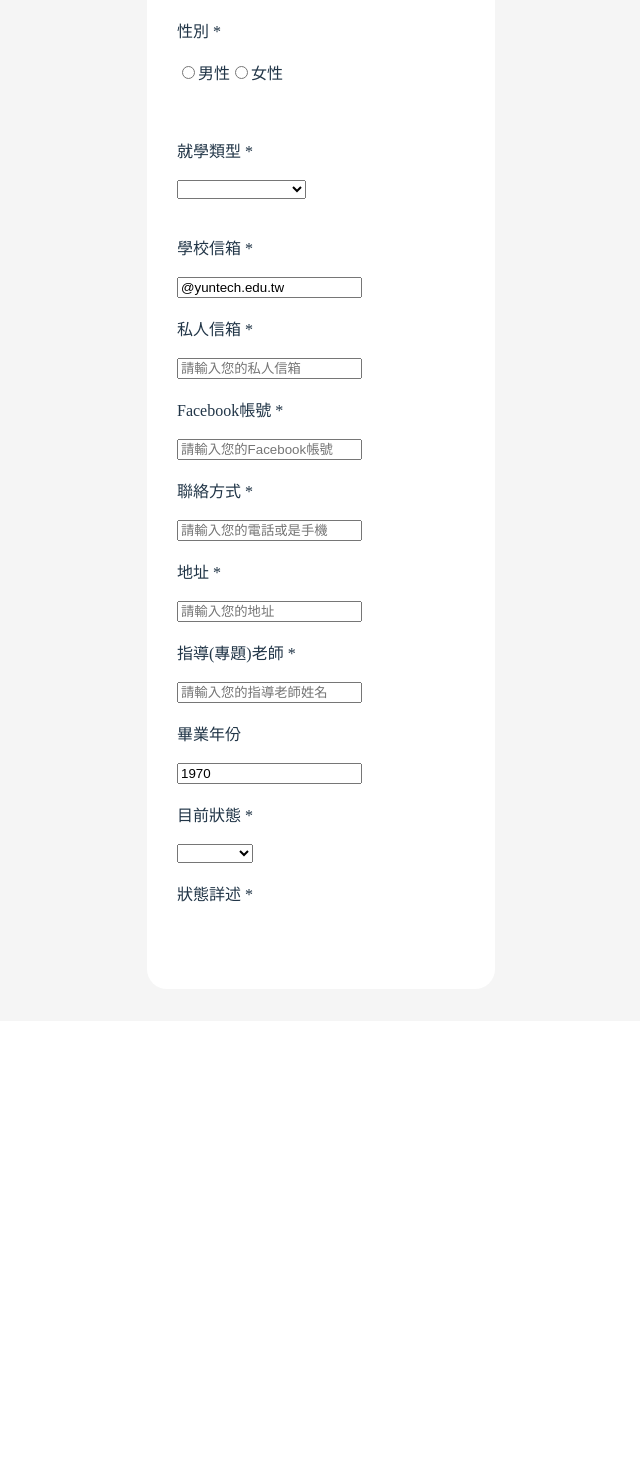
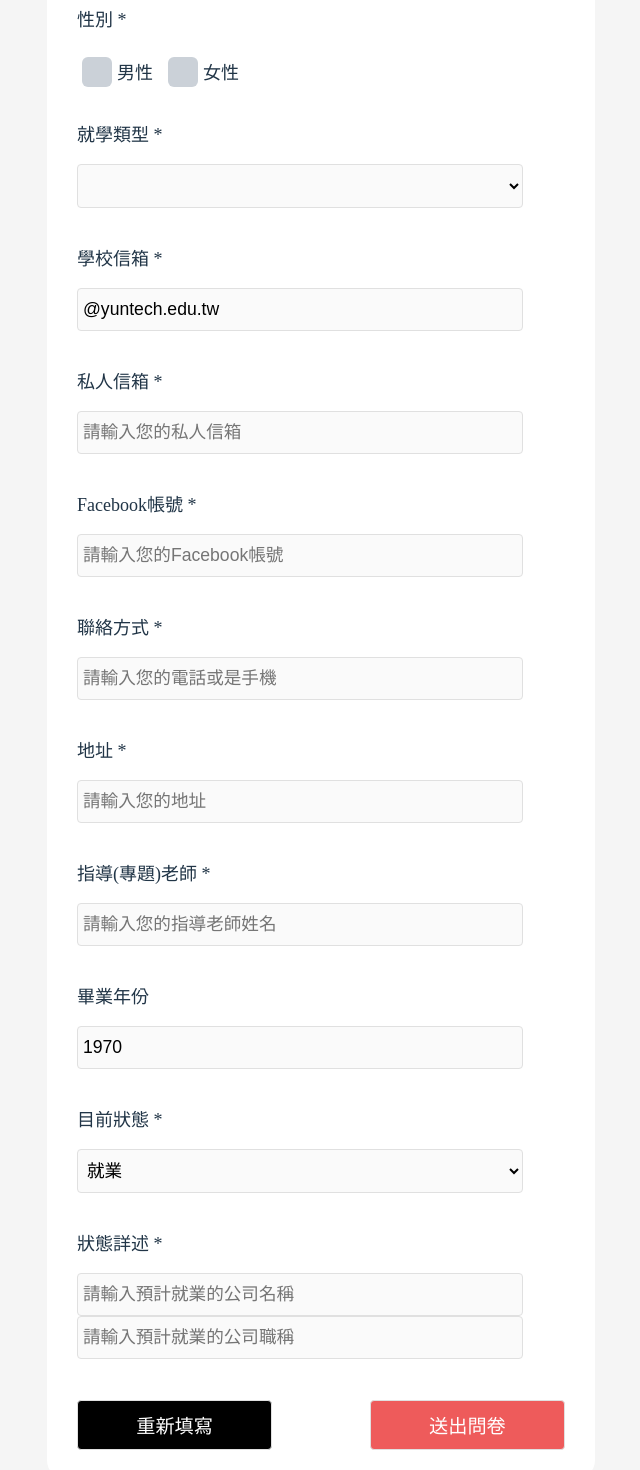
Before and after one commit to ji03mmy18/YunMIS-GraduateTracker, a Vue app in the folder frontend/: page /form in a window 1280 px wide. Shown: the part 400-1870 px from the top of the page, without its empty margins (319-959 px from the left). Before the commit the page ends 1421 px from the top, so only its background shows below. Built offline with nearby package versions, Linux system fonts and the light colour scheme.

Commit message:
feat: [前端]完成表單頁介面設計與重設功能

```diff
--- a/frontend/src/components/Form.vue
+++ b/frontend/src/components/Form.vue
@@ -1,7 +1,6 @@
 <template>
   <div class="infobox">
-    <h1>雲科大 資管系</h1>
-    <h1>畢業生流向問卷調查</h1>
+    <h1>雲科大資管系 畢業生流向問卷調查</h1>
     <br><br>
     <!-- 表單主體 -->
     <form class="form" @submit.prevent>
@@ -9,7 +8,7 @@
       <div class="form-field">
         <label>學號</label>
         <br><br>
-        <input readonly type="text" v-model="user.ID" class="form-control">
+        <input readonly type="text" v-model="user.ID" class="form-control" id="sid">
         <br><br><br>
       </div>
 
@@ -17,7 +16,7 @@
       <div class="form-field">
         <label>姓名</label>
         <br><br>
-        <input readonly type="text" v-model="user.Name" class="form-control">
+        <input readonly type="text" v-model="user.Name" class="form-control" id="sname">
         <br><br><br>
       </div>
 
@@ -25,17 +24,16 @@
       <div class="form-field">
         <label>性別 *</label>
         <br><br>
-        <label><input class="option-input" type="radio" name="sex" id="male" value="男">男性</label>
-        <label><input class="option-input" type="radio" name="sex" id="female" value="女">女性</label>
-        <br><br>
-        <br><br>
+        <label class="labelR"><input required class="option-input" type="radio" name="sex" v-model="sex" value="男">男性</label>
+        <label class="labelR"><input required class="option-input" type="radio" name="sex" v-model="sex" value="女">女性</label>
+        <br><br><br>
       </div>
 
       <!-- 表單第四列：學位 -->
       <div class="form-field">
         <label>就學類型 *</label>
         <br><br>
-        <select class="select-style" v-model="user.Education_type">
+        <select required class="select-style" v-model="user.Education_type" id="sedutype">
           <option value="四技">四技</option>
           <option value="二技">二技</option>
           <option value="碩士">碩士</option>
@@ -52,63 +50,63 @@
       <div class="form-field">
         <label>學校信箱 *</label>
         <br><br>
-        <input type="text" class="form-control" v-model="schoolMail" placeholder="請輸入您的學校信箱">
-        <br><br>
+        <input required type="text" class="form-control" v-model="schoolMail" placeholder="請輸入您的學校信箱">
+        <br><br><br>
       </div>
 
       <!-- 表單第六列：私人信箱 -->
       <div class="form-field">
         <label>私人信箱 *</label>
         <br><br>
-        <input type="text" class="form-control" v-model="personalMail" placeholder="請輸入您的私人信箱">
-        <br><br>
+        <input required type="text" class="form-control" v-model="personalMail" placeholder="請輸入您的私人信箱">
+        <br><br><br>
       </div>
 
       <!-- 表單第七列：FB帳號 -->
       <div class="form-field">
         <label>Facebook帳號 *</label>
         <br><br>
-        <input type="text" class="form-control" v-model="fbName" placeholder="請輸入您的Facebook帳號">
-        <br><br>
+        <input required type="text" class="form-control" v-model="fbName" placeholder="請輸入您的Facebook帳號">
+        <br><br><br>
       </div>
 
       <!-- 表單第八列：電話 -->
       <div class="form-field">
         <label>聯絡方式 *</label>
         <br><br>
-        <input type="text" class="form-control" v-model="phoneNo" placeholder="請輸入您的電話或是手機">
-        <br><br>
+        <input required type="text" class="form-control" v-model="phoneNo" placeholder="請輸入您的電話或是手機">
+        <br><br><br>
       </div>
 
       <!-- 表單第九列：地址 -->
       <div class="form-field">
         <label>地址 *</label>
         <br><br>
-        <input type="text" class="form-control" v-model="address" placeholder="請輸入您的地址">
-        <br><br>
+        <input required type="text" class="form-control" v-model="address" placeholder="請輸入您的地址">
+        <br><br><br>
       </div>
 
       <!-- 表單第十列：指導老師 -->
       <div class="form-field">
         <label>指導(專題)老師 *</label>
         <br><br>
-        <input type="text" class="form-control" v-model="teacher" placeholder="請輸入您的指導老師姓名">
-        <br><br>
+        <input required type="text" class="form-control" v-model="teacher" placeholder="請輸入您的指導老師姓名">
+        <br><br><br>
       </div>
 
       <!-- 表單第十一列：畢業年 -->
       <div class="form-field">
         <label>畢業年份</label>
         <br><br>
-        <input readonly type="text" class="form-control" v-model="user.Year">
-        <br><br>
+        <input readonly type="text" class="form-control" v-model="user.Year" id="syear">
+        <br><br><br>
       </div>
 
       <!-- 表單第十二列：目前狀態 -->
       <div class="form-field">
         <label>目前狀態 *</label>
         <br><br>
-        <select class="select-style" v-model="currState" v-on:change="stateChange">
+        <select required class="select-style" v-model="currState" v-on:change="stateChange">
           <option value="就業">就業</option>
 					<option value="升學">升學</option>
 					<option value="服兵役">服兵役</option>
@@ -116,47 +114,70 @@
 					<option value="出國留學">出國留學</option>
 					<option value="其他">其他</option>
         </select>
-        <br><br>
+        <br><br><br>
       </div>
 
       <!-- 表單第十三列：狀態詳述 -->
       <div class="form-field">
         <label>狀態詳述 *</label>
         <br><br>
-        <input type="text" v-show="currState == '升學' || currState == '出國留學'" v-model="detailOne" placeholder="請輸入升學或留學的學校名稱">
-        <input type="text" v-show="currState == '升學' || currState == '出國留學'" v-model="detailTwo" placeholder="請輸入升學或留學的學校科系">
-        <input type="text" v-show="currState == '就業'" v-model="detailOne" placeholder="請輸入預計就業的公司名稱">
-        <input type="text" v-show="currState == '就業'" v-model="detailTwo" placeholder="請輸入預計就業的公司職稱">
-        <input type="text" v-show="currState == '延畢' || currState == '服兵役'" v-model="detailOne">
-        <input type="longtext" v-show="currState == '其他'" v-model="detailOne" placeholder="請描述目前的狀態">
+        <div v-if="currState == '升學' || currState == '出國留學'">
+          <input required type="text" v-model="detailOne" placeholder="請輸入升學或留學的學校名稱">
+          <input required type="text" v-model="detailTwo" placeholder="請輸入升學或留學的學校科系">
+        </div>
+        <div v-if="currState == '就業'">
+          <input required type="text" v-model="detailOne" placeholder="請輸入預計就業的公司名稱">
+          <input required type="text" v-model="detailTwo" placeholder="請輸入預計就業的公司職稱">
+        </div>
+        <div v-if="currState == '延畢' || currState == '服兵役'">
+          <input type="text" v-model="detailOne">
+        </div>
+        <div v-if="currState == '其他'">
+          <input required type="text" v-model="detailOne" placeholder="請描述目前的狀態">
+        </div>
         <br><br>
       </div>
 
+      <!-- 表單結尾：送出或重填 -->
+      <div>
+        <button class="resetBtn" @click="resetForm">重新填寫</button>
+        <button class="submitBtn" type="submit">送出問卷</button>
+      </div>
     </form>
   </div>
 </template>
 
 <script setup>
 import { useUserStore } from '@/store/userStore';
+import { ref } from 'vue';
 
 const user = useUserStore();
 
+const sex = ref('');
 let schoolMail = user.ID.toLowerCase() + "@yuntech.edu.tw";
-let personalMail = "";
-let fbName = "";
-let phoneNo = "";
-let address = "";
-let teacher = "";
-let currState = "";
-let detailOne = "";
-let detailTwo = "";
+const personalMail = ref('');
+const fbName = ref('');
+const phoneNo = ref('');
+const address = ref('');
+const teacher = ref('');
+const currState = ref('就業');
+const detailOne = ref('');
+const detailTwo = ref('');
 
-const show = () => {
-  console.log(user.ID, user.Name, user.Education_type, user.Year);
+const stateChange = () => {
+  currState.value == '延畢' || currState.value == '服兵役' ? detailOne.value = '本題無需填寫。' : detailOne.value = '';
 }
 
-const stateChange = () => {
-  currState == '延畢' || currState == '服兵役' ? detailOne = '本題無需填寫。' : detailOne = '';
+const resetForm = () => {
+  sex.value = '';
+  personalMail.value = '';
+  fbName.value = '';
+  phoneNo.value = '';
+  address.value = '';
+  teacher.value = '';
+  currState.value = '就業';
+  detailOne.value = '';
+  detailTwo.value = '';
 }
 </script>
 
@@ -175,4 +196,95 @@ h1 {
   margin-bottom: 15px;
   text-align: center;
 }
+
+.form label {
+  font-size: 18px;
+}
+
+.form input[type="text"] {
+  background: rgb(250, 250, 250);
+  width: 90%;
+  margin: 0px 0px 0px 0px;
+  padding: 10px 0px 10px 5px;
+  border-radius: 4px;
+  border: 1px solid rgb(224, 224, 224);
+  box-sizing: content-box;
+  font-size: 110%;
+  transition: background-color 0.25s;
+}
+
+.form input[type="text"]:hover {
+  background-color: rgb(245, 245, 245);
+}
+
+.form input[type="radio"] {
+  height: 30px;
+  width: 30px;
+  padding: 0px;
+  margin: 0px 5px 0px 5px;
+  position: relative;
+  top: 8px;
+  appearance: none;
+  background: #cbd1d8;
+  cursor: pointer;
+  border-radius: 20%;
+  transition: all 0.25s ease-out 0s;
+}
+
+.form input[type="radio"]:hover {
+  background: #9faab7;
+}
+
+.form input[type="radio"]:checked {
+  background: #40c0d0;
+}
+
+.form .labelR {
+  margin: 0px 10px 0px 0px;
+}
+
+.form .select-style {
+  background: #fafafa;
+  width: 90%;
+  margin: 0px 0px 0px 0px;
+  padding: 10px 0px 10px 5px;
+  border-radius: 4px;
+  border: 1px solid rgb(224, 224, 224);
+  box-sizing: content-box;
+  font-size: 110%;
+  transition: background-color 0.25s
+}
+
+.form .select-style:hover {
+  background: rgb(245, 245, 245);
+}
+
+.form .submitBtn {
+  width: 40%;
+  height: 50px;
+  margin: 5px 0px 0px 0px;
+  border-radius: 4px;
+  border: 1px solid rgb(224, 224, 224);
+  padding: 0.4em 0.8em;
+  font-size: 1.2em;
+  font-weight: 500;
+  color: #ffffff;
+  cursor: pointer;
+  float: right;
+  background: #ee5b5b;
+}
+
+.form .resetBtn {
+  width: 40%;
+  height: 50px;
+  margin: 5px 0px 0px 0px;
+  border-radius: 4px;
+  border: 1px solid rgb(224, 224, 224);
+  padding: 0.4em 0.8em;
+  font-size: 1.2em;
+  font-weight: 500;
+  color: #ffffff;
+  cursor: pointer;
+  background: #000000;
+}
 </style>
```
